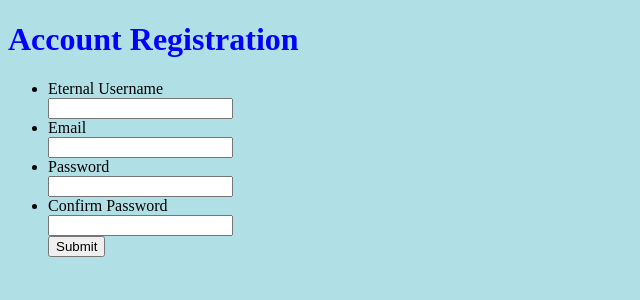
After one commit to corey-pike/EternalDraftSim, a PHP site: page /registrationform.php in a window 1280 px wide. The commit adds this page. Shown: the top 300 px of the page, without its empty margins (0-640 px from the left). Run offline with PHP 8.4, Linux system fonts and the light colour scheme; some libraries are stand-ins or nearby versions.

Commit message:
registration form

```diff
--- a/drafting.php
+++ b/drafting.php
@@ -1,7 +1,7 @@
 <!DOCTYPE html>
 <html>
   <head>
-    <meta charset="UTF-8">
+  <meta charset="UTF-8">
   <meta http-equiv="X-UA-Compatible" content="IE=edge,chrome=1">
   <meta name="viewport" content="width=device-width,initial-scale=1">
     <title>title</title>
--- /dev/null
+++ b/registrationform.php
@@ -0,0 +1,51 @@
+<!DOCTYPE html>
+<html>
+	<head>
+	<meta charset="UTF-8">
+	<meta http-equiv="X-UA-Compatible" content="IE=edge,chrome=1">
+	<meta name="viewport" content="width=device-width,initial-scale=1">
+	<title>Account Registration</title>
+	<meta name="author" content="name">
+	<meta name="description" content="description here">
+	<meta name="keywords" content="keywords,here">
+	<link rel="stylesheet" href="stylesheet.css" type="text/css">
+	</head>
+	<body id="" >
+		<div id="">
+			<h1>
+				<a>Account Registration</a>
+			</h1>
+			<form id="registration" class=""  method="post" action="">
+				<ul >
+					<li id="" >
+						<label class="" for="">Eternal Username </label>
+						<div>
+							<input id="" name="" class="" type="text" maxlength="50" value=""/>
+						</div>
+					</li>
+					<li id="" >
+						<label class="" for="">Email </label>
+						<div>
+							<input id="" name="" class="" type="text" maxlength="50" value=""/>
+						</div>
+					</li>
+					<li id="" >
+						<label class="" for="">Password </label>
+						<div>
+							<input id="" name="" class="" type="text" maxlength="15" value=""/>
+						</div>
+					</li>
+					<li id="" >
+						<label class="" for="">Confirm Password </label>
+						<div>
+							<input id="" name="" class="" type="text" maxlength="15" value=""/>
+						</div>
+					</li>
+						<input id="saveForm" class="" type="submit" name="submit" value="Submit" />
+				</ul>
+			</form>
+		</div>
+		<script src="//ajax.googleapis.com/ajax/libs/jquery/1.7.2/jquery.min.js" type="text/javascript"/>
+		<script src="//ajax.googleapis.com/ajax/libs/angularjs/1.2.25/angular.min.js" type="text/javascript"/>
+	</body>
+</html>
```
